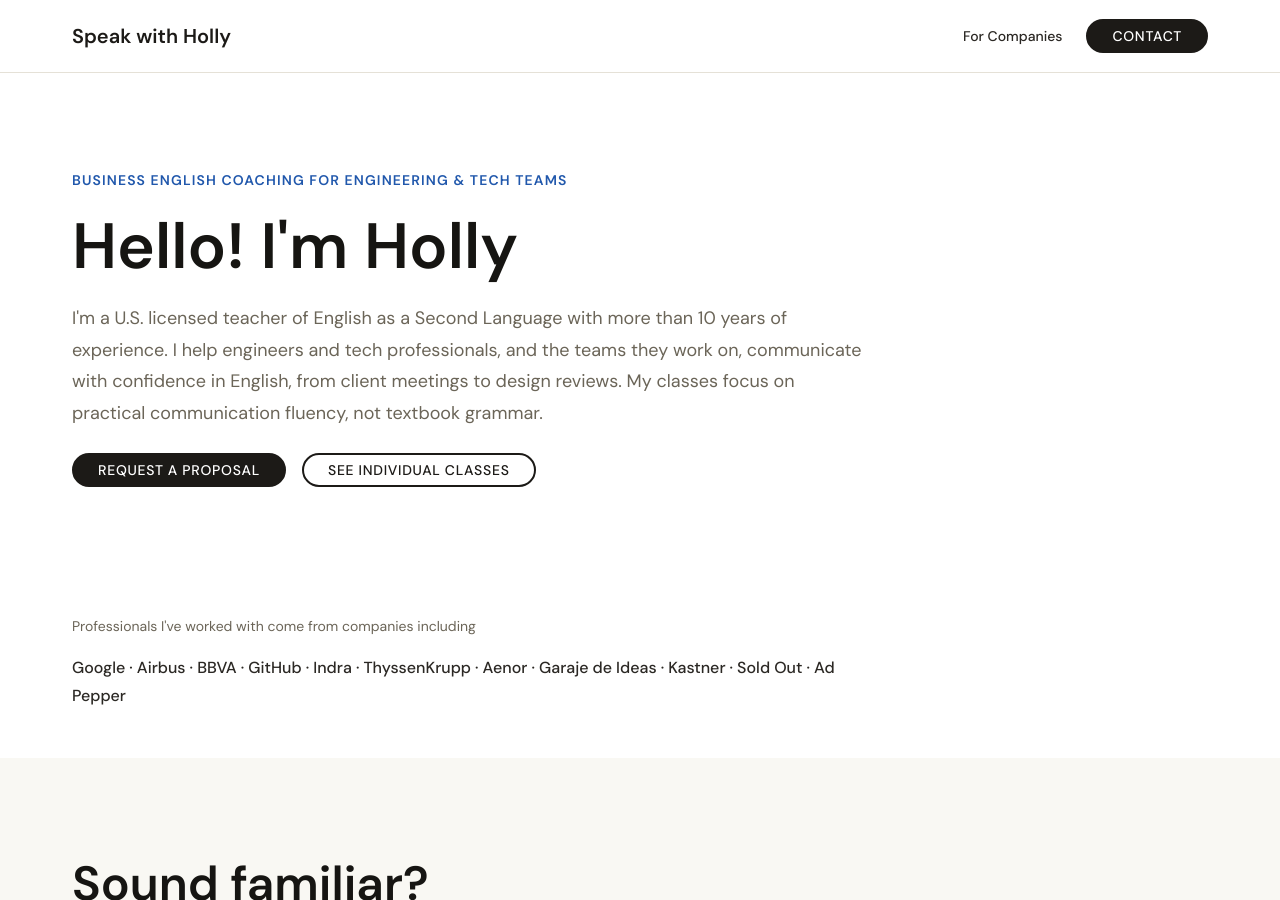
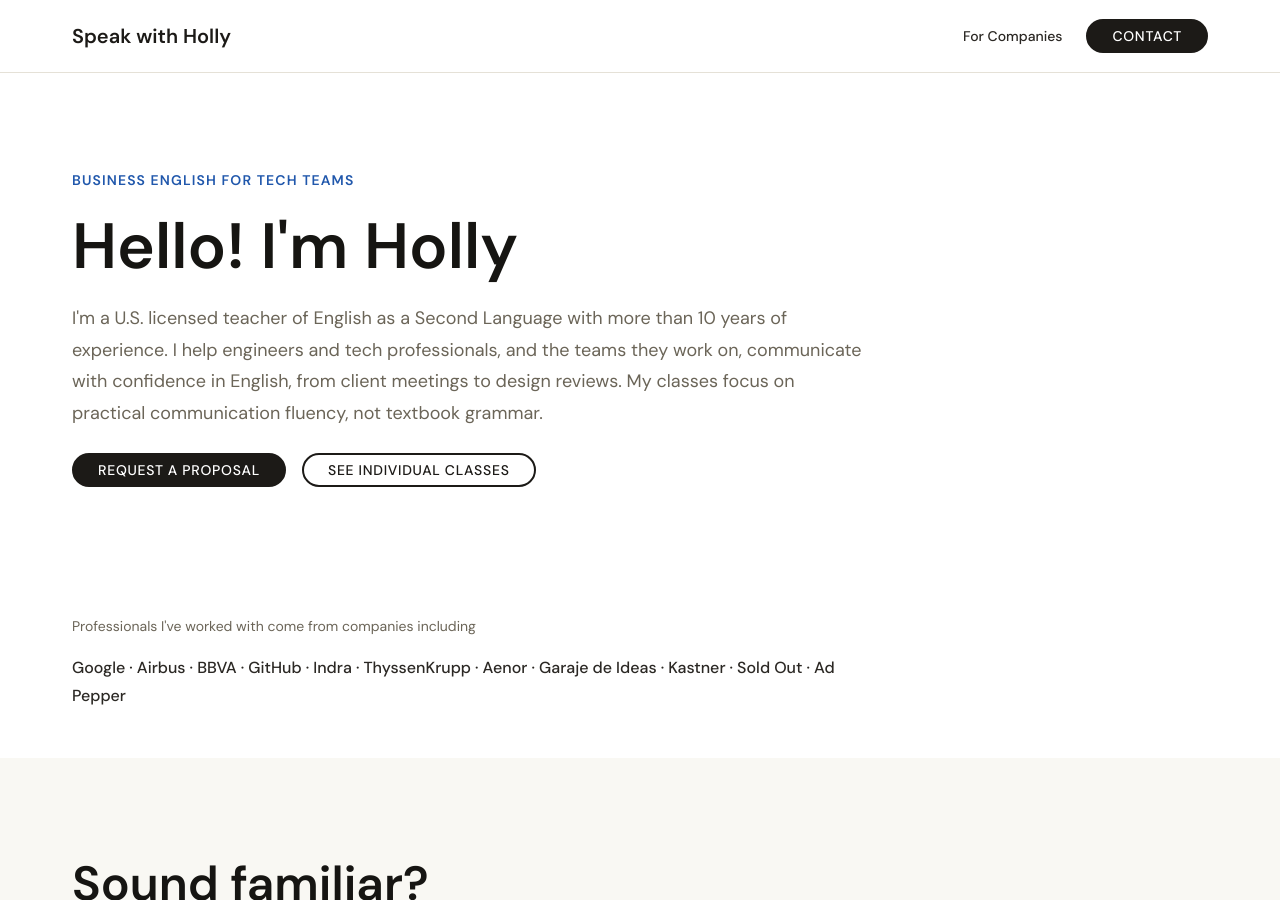
Before and after one commit to nahumgarcia/holly_web, a Jekyll site: the page built from index.html, in a window 1280 px wide and 900 px high. Built offline with Jekyll 4.4.1, drawn with Linux system fonts in a browser that asks for light colours.

Commit message:
Shorten the hero eyebrow
"Business English coaching for engineering & tech teams" trimmed to
"Business English for Tech Teams" - same idea, less to read in a
small-caps label.

Co-Authored-By: Claude Sonnet 5 <noreply@anthropic.com>

```diff
--- a/_data/content.yml
+++ b/_data/content.yml
@@ -3,7 +3,7 @@
 
 # Hero / Introduction
 hero:
-  eyebrow: "Business English coaching for engineering & tech teams"
+  eyebrow: "Business English for Tech Teams"
   greeting: "Hello! I'm Holly"
   tagline: "I'm a U.S. licensed teacher of English as a Second Language with more than 10 years of experience."
   description: |
```
